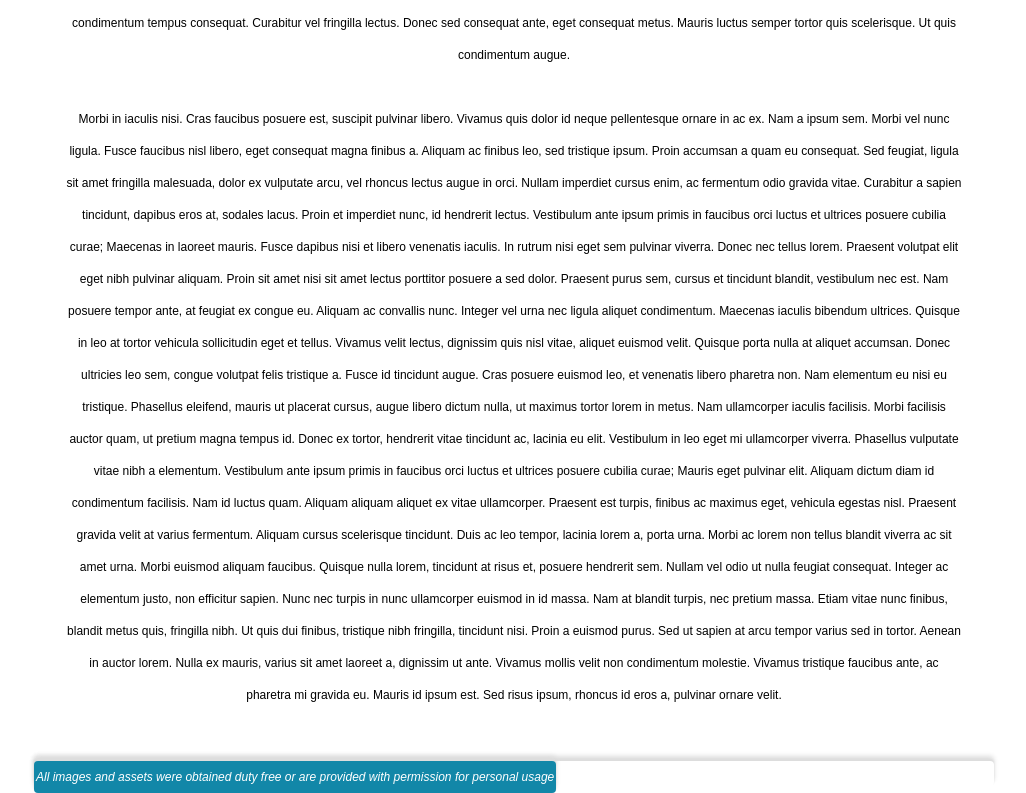
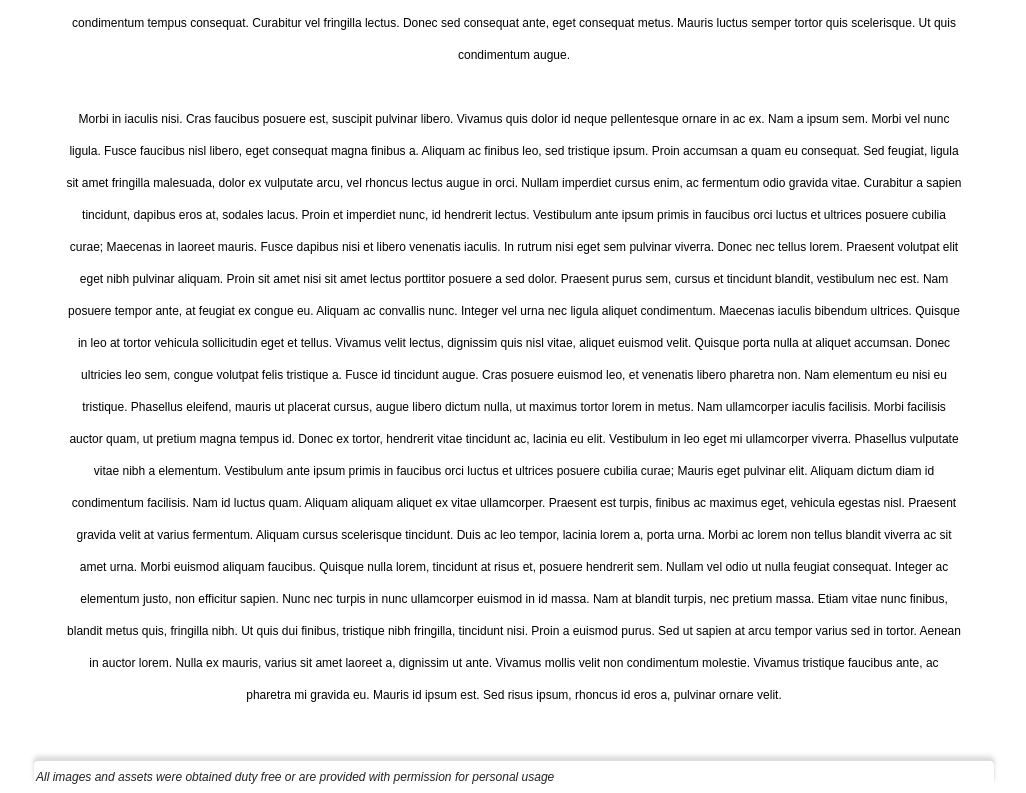
Before and after one commit to FrancoisCouture/francoiscouture.github.io, a plain HTML site: page index.html in a window 1280 px wide. Shown: the part 1563-2356 px from the top of the page, without its empty margins (126-1152 px from the left). Drawn offline with Linux system fonts and the light colour scheme.

Commit message:
update footer

```diff
--- a/ix-style.css
+++ b/ix-style.css
@@ -179,9 +179,7 @@ ul{
   position: absolute;
   display: inline;
   vertical-align: bottom;
-  background-color: #1287A8;
   border-radius: 4px;
-  color: white;
+  color: #222222;
   padding: 0 2px;
-  box-shadow: 0px -2px 2px #dddddd, 0px -5px 5px #dddddd;
 }
```
